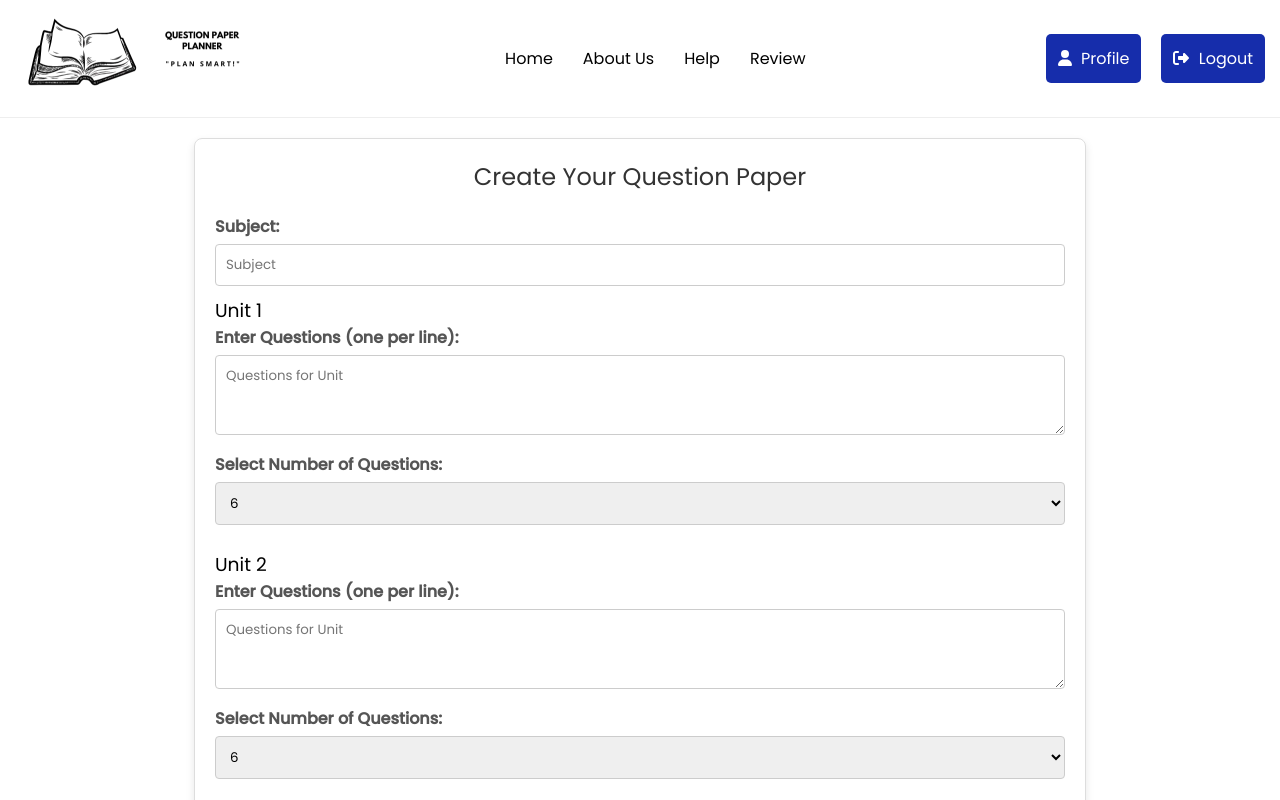
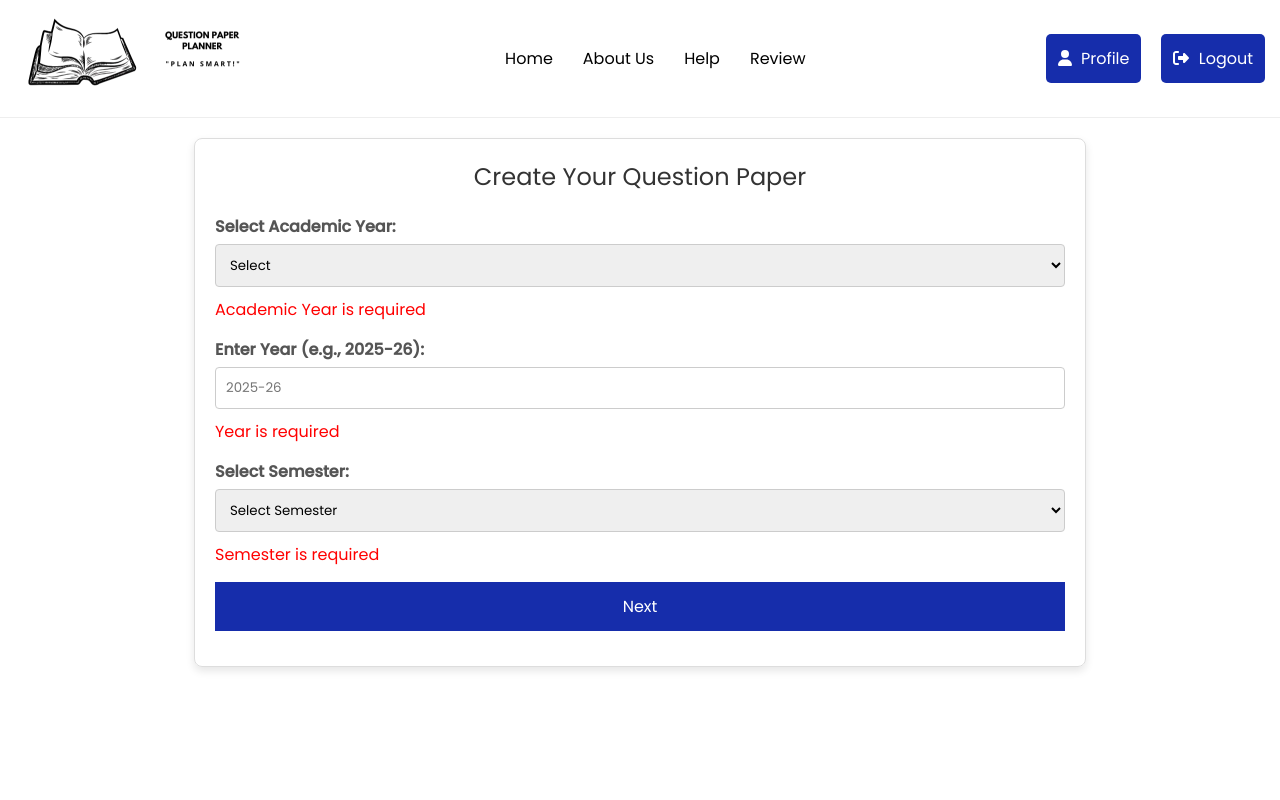
Before and after one commit to BhoomiGupta03/Question-Paper-Planner-frontend, a React (Create React App) app: page /main in a window 1280 px wide. Both pictures are taken after a click on the button "Next". Shown: the top 800 px of the page. Built offline with nearby package versions, Linux system fonts and the light colour scheme.

Commit message:
compleleted with perfect main page

```diff
--- a/src/components/Home/Main.jsx
+++ b/src/components/Home/Main.jsx
@@ -1,6 +1,8 @@
 import React, { useState } from 'react';
 import Header from '../Pages/Header';
 import jsPDF from 'jspdf';
+import { Formik, Form, Field, ErrorMessage } from 'formik';
+import * as Yup from 'yup';
 
 export default function QuestionPaperPlanner() {
     const [subject, setSubject] = useState('');
@@ -11,14 +13,6 @@ export default function QuestionPaperPlanner() {
     const [step, setStep] = useState(1);
     const [questionPaper, setQuestionPaper] = useState([]);
     const [questionBank, setQuestionBank] = useState([]);
-    // const [errors, setErrors] = useState({});
-
-    const validateInputs = () => {
-        if (!academicYear || !year || !semester || !subject) {
-            return false;
-        }
-        return true;
-    };
 
     const handleUnitChange = (index, field, value) => {
         let updatedUnits = [...units];
@@ -27,8 +21,6 @@ export default function QuestionPaperPlanner() {
     };
 
     const handleGenerateQuestions = () => {
-        if (!validateInputs()) return;
-
         let formattedQuestions = [];
         let bankQuestions = [];
 
@@ -44,7 +36,6 @@ export default function QuestionPaperPlanner() {
 
             let unitBankQuestions = shuffledQuestions.slice(0, units[i].questionCount);
             bankQuestions.push(...unitBankQuestions);
-
         }
 
         const newPaper = {
@@ -119,18 +110,64 @@ export default function QuestionPaperPlanner() {
                     <h1>Create Your Question Paper</h1>
 
                     {step === 1 && (
-                        <div className='year'>
-                            <label>Select Academic Year:</label>
-                            <select value={academicYear} onChange={(e) => setAcademicYear(e.target.value)}>
+                        <Formik
+                            initialValues={{
+                                academicYear: academicYear,
+                                year: year,
+                                semester: semester
+                            }}
+                            validationSchema={Yup.object({
+                                academicYear: Yup.string()
+                                    .required('Academic Year is required'),
+                                year: Yup.string()
+                                    .required('Year is required')
+                                    .matches(/^\d{4}-\d{2}$/, 'Year should be in format YYYY-YY (e.g., 2025-26)'),
+                                semester: Yup.string()
+                                    .required('Semester is required')
+                            })}
+                            onSubmit={(values) => {
+                                setAcademicYear(values.academicYear);
+                                setYear(values.year);
+                                setSemester(values.semester);
+                                setStep(2);
+                            }}
+                            validateOnBlur={true}
+                            validateOnChange={true}
+                        >
+                            {({ isValid, errors, touched, handleSubmit }) => (
+                                <Form className='year'>
+                                    <label htmlFor="academicYear">Select Academic Year:</label>
+                                    <Field
+                                        as="select"
+                                        name="academicYear"
+                                        id="academicYear"
+                                    >
                                         <option value="">Select</option>
                                         <option value="FY BscIT">FY BscIT</option>
                                         <option value="SY BscIT">SY BscIT</option>
                                         <option value="TY BscIT">TY BscIT</option>
-                            </select>
-                            <label>Enter Year (e.g., 2025-26):</label>
-                            <input type="text" value={year} onChange={(e) => setYear(e.target.value)} placeholder="2025-26" required />
-                            <label>Select Semester:</label>
-                            <select value={semester} onChange={(e) => setSemester(e.target.value)}>
+                                    </Field>
+                                    <div className="error-message">
+                                        <ErrorMessage name="academicYear" component="div" style={{ color: 'red' }} />
+                                    </div>
+
+                                    <label htmlFor="year">Enter Year (e.g., 2025-26):</label>
+                                    <Field
+                                        type="text"
+                                        name="year"
+                                        id="year"
+                                        placeholder="2025-26"
+                                    />
+                                    <div className="error-message">
+                                        <ErrorMessage name="year" component="div" style={{ color: 'red' }} />
+                                    </div>
+
+                                    <label htmlFor="semester">Select Semester:</label>
+                                    <Field
+                                        as="select"
+                                        name="semester"
+                                        id="semester"
+                                    >
                                         <option value="">Select Semester</option>
                                         <option value="1">Semester 1</option>
                                         <option value="2">Semester 2</option>
@@ -138,25 +175,74 @@ export default function QuestionPaperPlanner() {
                                         <option value="4">Semester 4</option>
                                         <option value="5">Semester 5</option>
                                         <option value="6">Semester 6</option>
-                            </select>
+                                    </Field>
+                                    <div className="error-message">
+                                        <ErrorMessage name="semester" component="div" style={{ color: 'red' }} />
+                                    </div>
+
                                     <div className="nxt-btn">
-                                <button onClick={() => setStep(2)}>Next</button>
+                                        <button
+                                            type="button"
+                                            onClick={() => {
+                                                handleSubmit();
+                                            }}
+                                        >
+                                            Next
+                                        </button>
                                     </div>
-                        </div>
+                                </Form>
+                            )}
+                        </Formik>
                     )}
 
                     {step === 2 && (
-                        <div>
-                            <label>Subject:</label>
-                            <input type="text" value={subject} onChange={(e) => setSubject(e.target.value)} placeholder="Subject" required />
+                        <Formik
+                            initialValues={{
+                                subject: subject
+                            }}
+                            validationSchema={Yup.object({
+                                subject: Yup.string()
+                                    .required('Subject is required')
+                            })}
+                            onSubmit={(values) => {
+                                setSubject(values.subject);
+                                handleGenerateQuestions();
+                            }}
+                            validateOnBlur={true}
+                            validateOnChange={true}
+                        >
+                            {({ isValid, errors, touched, handleSubmit, setFieldValue }) => (
+                                <Form>
+                                    <label htmlFor="subject">Subject:</label>
+                                    <Field
+                                        type="text"
+                                        name="subject"
+                                        id="subject"
+                                        placeholder="Subject"
+                                        onChange={(e) => {
+                                            const newValue = e.target.value;
+                                            setFieldValue('subject', newValue);
+                                            setSubject(newValue);
+                                        }}
+                                    />
+                                    <div className="error-message">
+                                        <ErrorMessage name="subject" component="div" style={{ color: 'red' }} />
+                                    </div>
 
                                     {units.map((unit, index) => (
                                         <div key={index}>
                                             <h3>Unit {index + 1}</h3>
                                             <label>Enter Questions (one per line):</label>
-                                    <textarea placeholder={`Questions for Unit`} value={unit.questions} onChange={(e) => handleUnitChange(index, 'questions', e.target.value)} />
+                                            <textarea
+                                                placeholder={`Questions for Unit`}
+                                                value={unit.questions}
+                                                onChange={(e) => handleUnitChange(index, 'questions', e.target.value)}
+                                            />
                                             <label>Select Number of Questions:</label>
-                                    <select value={unit.questionCount} onChange={(e) => handleUnitChange(index, 'questionCount', parseInt(e.target.value))}>
+                                            <select
+                                                value={unit.questionCount}
+                                                onChange={(e) => handleUnitChange(index, 'questionCount', parseInt(e.target.value))}
+                                            >
                                                 {[...Array(21)].map((_, i) => (
                                                     <option key={i} value={i}>{i}</option>
                                                 ))}
@@ -165,9 +251,18 @@ export default function QuestionPaperPlanner() {
                                     ))}
 
                                     <div className="nxt-btn">
-                                <button onClick={handleGenerateQuestions}>Generate Question Paper</button>
+                                        <button
+                                            type="button"
+                                            onClick={() => {
+                                                handleSubmit();
+                                            }}
+                                        >
+                                            Generate Question Paper
+                                        </button>
                                     </div>
-                        </div>
+                                </Form>
+                            )}
+                        </Formik>
                     )}
 
                     {questionPaper.length > 0 && (
--- a/src/components/Profile/Profile.jsx
+++ b/src/components/Profile/Profile.jsx
@@ -286,7 +286,7 @@ const ProfilePage = () => {
                         onChange={(e) => handleEditQuestion(activeModal.paper, 'bank', index, null, e.target.value)}
                       />
                       <button onClick={() => handleRemoveQuestion(activeModal.paper, 'bank', index)} className="remove-btn">
-                      <FontAwesomeIcon icon={faTimes} />Remove</button>
+                      <FontAwesomeIcon icon={faTimes} /> Remove</button>
                     </li>
                   ))}
                 </ul>
```
Also changed, not shown: src/components/Pages/Help.jsx (+2 -12 lines). Lines whose indentation alone changed are shown as unchanged.
